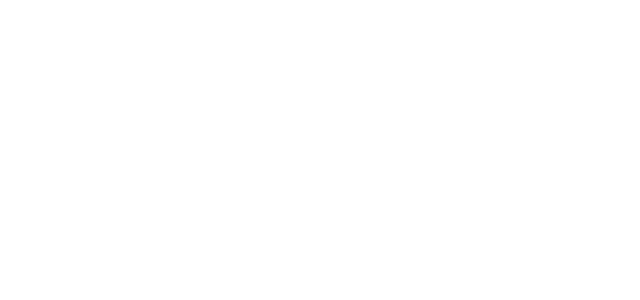
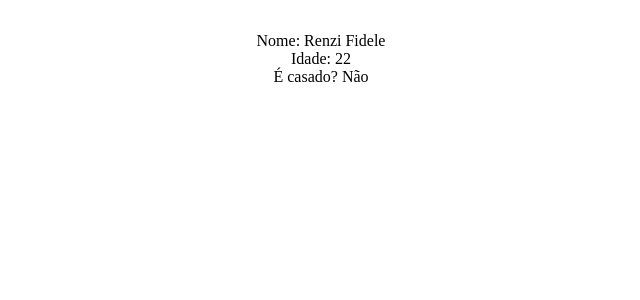
Before and after one commit to renzi-fidele-frontend/Aprendendo_TS_com_React, a React (Vite) app in the folder AprendendoTs/: page / in a window 1280 px wide. Shown: the top 300 px of the page, without its empty margins (319-959 px from the left). Built offline with nearby package versions, Linux system fonts and the light colour scheme.

Commit message:
Aprendendo a definir o tipo

```diff
--- a/AprendendoTs/src/App.tsx
+++ b/AprendendoTs/src/App.tsx
@@ -1,8 +1,12 @@
-import { useState } from "react";
 import "./App.css";
+import DefinindoTipoVariavel from "./components/DefinindoTipo";
 
 function App() {
-   return <></>;
+   return (
+      <>
+         <DefinindoTipoVariavel />
+      </>
+   );
 }
 
 export default App;
--- /dev/null
+++ b/AprendendoTs/src/components/DefinindoTipo/index.tsx
@@ -0,0 +1,34 @@
+import React, { FC } from "react";
+
+const DefinindoTipo: FC = () => {
+   //  Definindo tipo de variável
+   const nome: string = "Renzi Fidele";
+   const idade: number = 22;
+   const casado: boolean = false;
+
+   //   Definindo o tipo que será retornado na função
+   const getNome = (nome: string): number => {
+      if (nome === "Renzi Fidele") {
+         return 20;
+      } else {
+         return 0;
+      }
+   };
+
+   //   Caso a função não retorne nada devo definir o tipo para void
+   const semRetorno = (idade: number): void => {
+      console.log(`A idade é: ${idade}`);
+   };
+
+   semRetorno(23);
+
+   return (
+      <div>
+         <p>Nome: {nome}</p>
+         <p>Idade: {idade}</p>
+         <p>É casado? {casado === false ? "Não" : "Sim"}</p>
+      </div>
+   );
+};
+
+export default DefinindoTipo;
```
Also changed, not shown: AprendendoTs/src/components/DefinindoInterface/index.tsx (added, +7 -0 lines), AprendendoTs/src/components/DefinindoInterface/index.module.css (added), AprendendoTs/src/components/DefinindoTipo/index.module.css (added).
